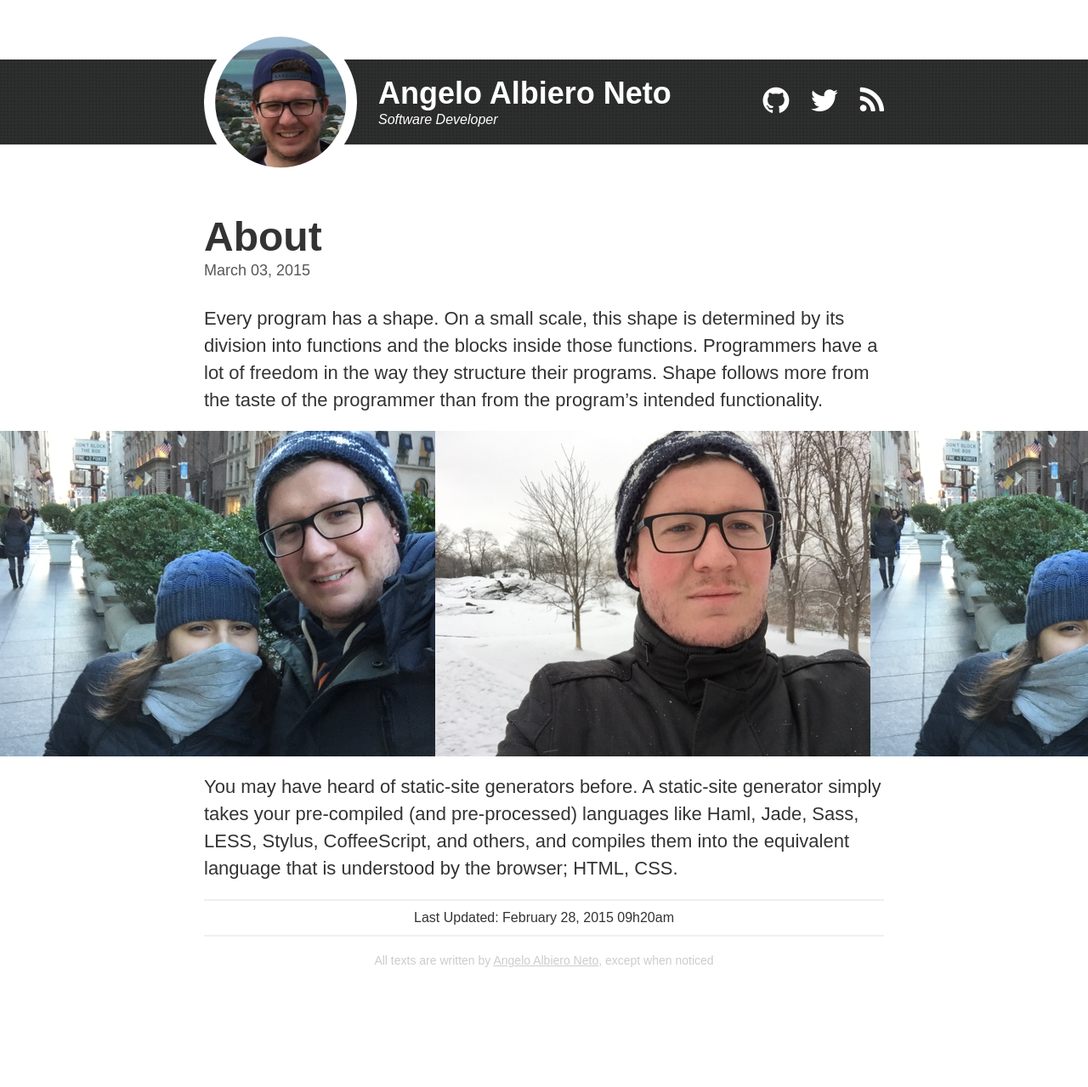
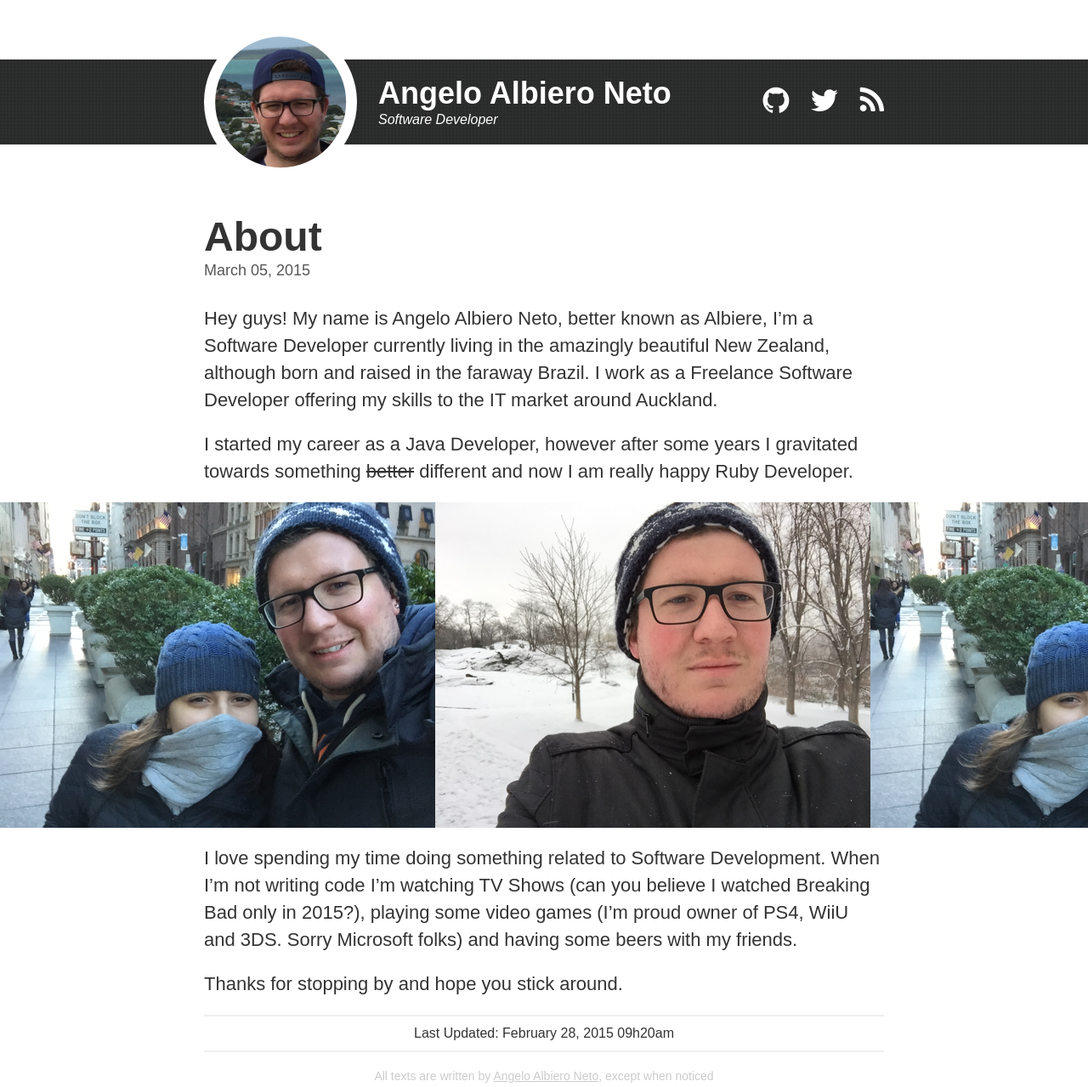
Before and after one commit to albiere/albiere.github.com, a Jekyll site: the page built from about.md, in a window 1280 px wide. Shown: the whole page at 85% size. Built offline with Jekyll 4.4.1, drawn with Linux system fonts in a browser that asks for light colours; nearby versions of some CDN libraries; before the commit the page ends 1143 px from its top, so only the background shows below that.

Commit message:
Update about text

```diff
--- a/about.md
+++ b/about.md
@@ -1,11 +1,13 @@
 ---
 layout: page
 title: About
-date: 2015-03-03 20:55:00
+date: 2015-03-05 17:52:00
 permalink: /about/
 ---
 
-Every program has a shape. On a small scale, this shape is determined by its division into functions and the blocks inside those functions. Programmers have a lot of freedom in the way they structure their programs. Shape follows more from the taste of the programmer than from the program’s intended functionality.
+Hey guys! My name is Angelo Albiero Neto, better known as Albiere, I’m a Software Developer currently living in the amazingly beautiful New Zealand, although born and raised in the faraway Brazil. I work as a Freelance Software Developer offering my skills to the IT market around Auckland.
+
+I started my career as a Java Developer, however after some years I gravitated towards something <s>better</s> different and now I am really happy Ruby Developer.
 
 <div class="photo-gallery">
   <ul>
@@ -15,4 +17,6 @@
   </ul>
 </div>
 
-You may have heard of static-site generators before. A static-site generator simply takes your pre-compiled (and pre-processed) languages like Haml, Jade, Sass, LESS, Stylus, CoffeeScript, and others, and compiles them into the equivalent language that is understood by the browser; HTML, CSS.
+I love spending my time doing something related to Software Development. When I’m not writing code I’m watching TV Shows (can you believe I watched Breaking Bad only in 2015?), playing some video games (I’m proud owner of PS4, WiiU and 3DS. Sorry Microsoft folks) and having some beers with my friends.
+
+Thanks for stopping by and hope you stick around.
```
